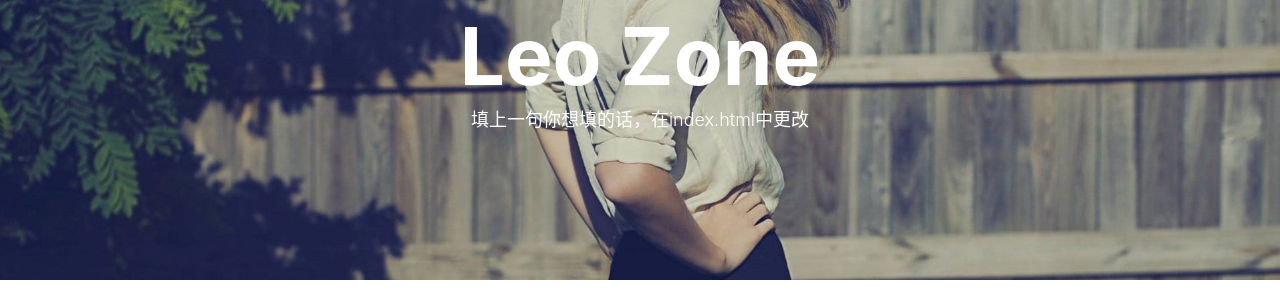
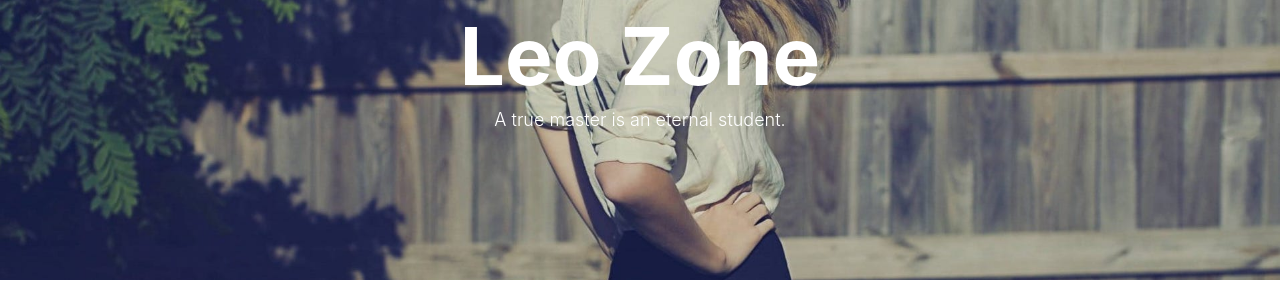
Before and after one commit to azuleo7/leo-wan7.github.io, a Jekyll site: the page built from index.html, in a window 1280 px wide. Shown: the part 138-438 px from the top of the page. Built offline with Jekyll 4.4.1, drawn with Linux system fonts in a browser that asks for light colours; nearby versions of some CDN libraries; the list of posts is cut into pages by our own code; comment, search, counter and statistics services are not loaded.

Commit message:
Update index.html

```diff
--- a/index.html
+++ b/index.html
@@ -1,6 +1,6 @@
 ---
 layout: page
-description: "填上一句你想填的话，在index.html中更改"
+description: " A true master is an eternal student."
 ---
 
 {% for post in paginator.posts %}
```
